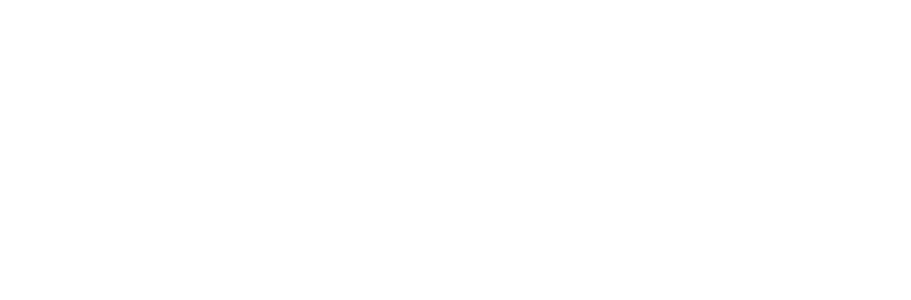
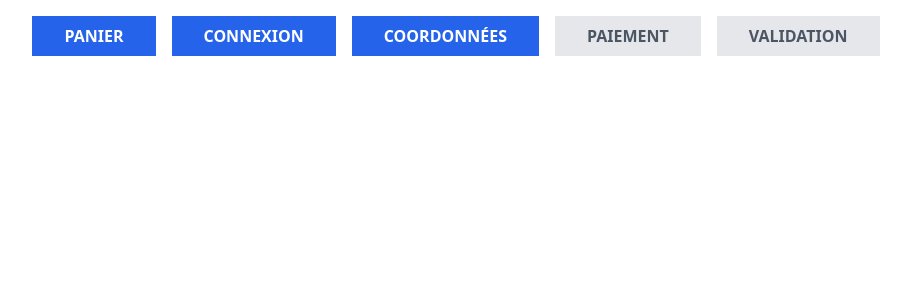
Before and after one commit to Mathis-brgs/XERFI-clone, a React (Vite) app: page /panier/coordonnees in a window 1280 px wide. Before the commit this address had no page. Shown: the top 300 px of the page, without its empty margins (184-1095 px from the left). Built offline with nearby package versions, Linux system fonts and the light colour scheme.

Commit message:
modification de la barre de progression command epour faire des retours en arrière dans le processus de paiement

```diff
--- a/src/App.jsx
+++ b/src/App.jsx
@@ -4,6 +4,7 @@
 
 import Dashboard from "./pages/Dashboard";
 import PanierConnexion from "./pages/PanierConnexion";
+import PanierCoordonnees from "./pages/PanierCoordonnees";
 
 export default function App() {
   return (
@@ -13,6 +14,7 @@
         <Route path="/dashboard" element={<Dashboard />} />
         <Route path="/panier" element={<Panier />} />
         <Route path="/panier/connexion" element={<PanierConnexion />} />
+        <Route path="/panier/coordonnees" element={<PanierCoordonnees />} />
       </Routes>
     </BrowserRouter>
   );
--- a/src/components/panier/ProgressionCommande.jsx
+++ b/src/components/panier/ProgressionCommande.jsx
@@ -1,23 +1,41 @@
-const etapes = ["PANIER", "CONNEXION", "COORDONNÉES", "PAIEMENT", "VALIDATION"];
+import { useNavigate } from "react-router-dom";
+
+const etapes = [
+  { label: "PANIER", path: "/panier" },
+  { label: "CONNEXION", path: "/panier/connexion" },
+  { label: "COORDONNÉES", path: "/panier/coordonnees" },
+  { label: "PAIEMENT", path: "/panier/paiement" },
+  { label: "VALIDATION", path: "/panier/validation" },
+];
 
 export default function ProgressionCommande({ etapeActuelle }) {
+  const navigate = useNavigate();
+
   return (
     <div className="flex justify-center space-x-4 mb-6">
       {etapes.map((etape, index) => {
         const estActive = index <= etapeActuelle;
+        const estCliquable = index < etapeActuelle;
+
+        const baseStyle = `px-8 py-2 text-m font-bold`;
+        const activeStyle = estActive
+          ? "bg-blue-600 text-white"
+          : "bg-gray-200 text-gray-600";
+        const clickableStyle = estCliquable
+          ? "cursor-pointer hover:underline"
+          : "cursor-default";
 
         return (
           <div
-            key={etape}
-            className={`px-8 py-2 text-m font-bold
-              ${
-                estActive
-                  ? "bg-blue-600 text-white"
-                  : "bg-gray-200 text-gray-600"
+            key={etape.label}
+            className={`${baseStyle} ${activeStyle} ${clickableStyle}`}
+            onClick={() => {
+              if (estCliquable) {
+                navigate(etape.path);
               }
-            `}
+            }}
           >
-            {etape}
+            {etape.label}
           </div>
         );
       })}
--- a/src/pages/PanierConnexion.jsx
+++ b/src/pages/PanierConnexion.jsx
@@ -12,7 +12,7 @@
   const handleConnexion = (e) => {
     e.preventDefault();
 
-    navigate("/panier/paiement");
+    navigate("/panier/coordonnees");
   };
 
   return (
--- /dev/null
+++ b/src/pages/PanierCoordonnees.jsx
@@ -0,0 +1,9 @@
+import ProgressionCommande from "../components/Panier/ProgressionCommande";
+
+export default function PanierCoordonnees() {
+  return (
+    <div className="p-4">
+      <ProgressionCommande etapeActuelle={2} />
+    </div>
+  );
+}
```
